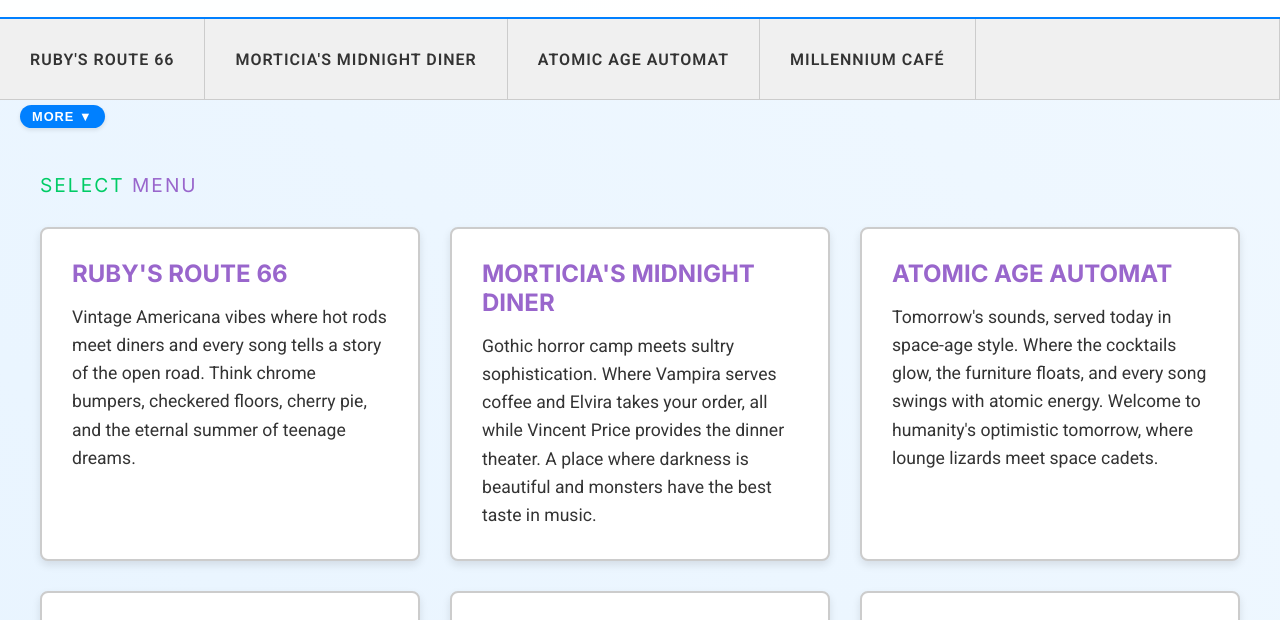
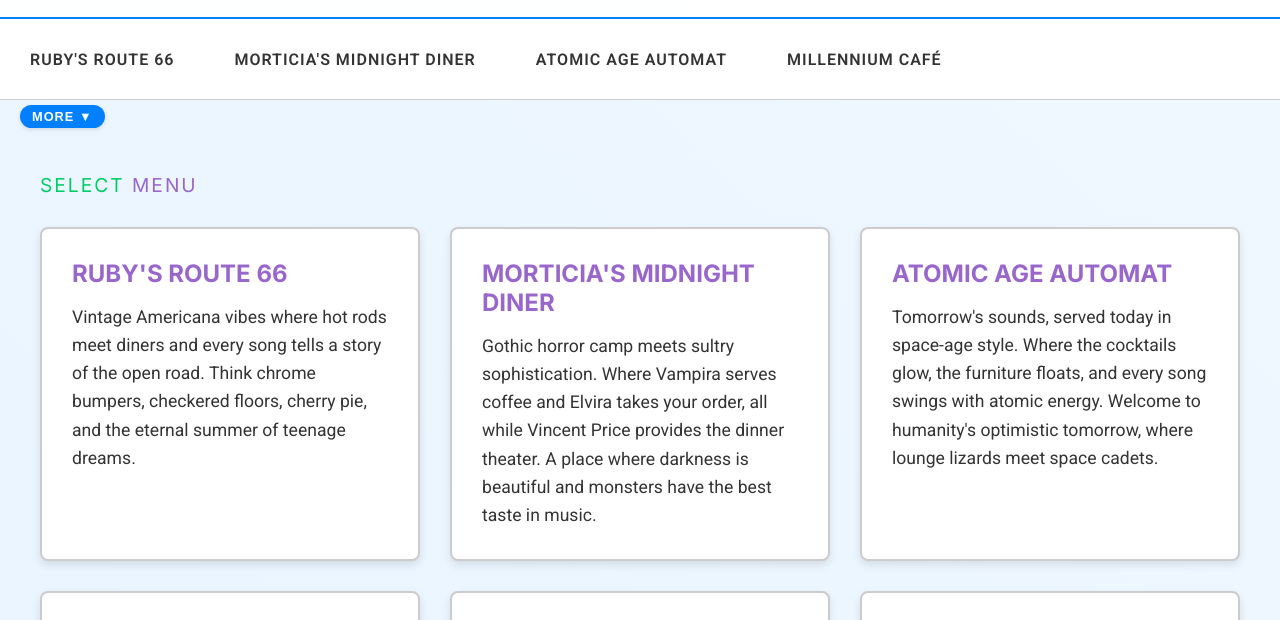
Before and after one commit to swotpilgrim/sonicdiner, a plain HTML site: page index.html in a window 1280 px wide. Shown: the part 96-716 px from the top of the page. Drawn offline with Linux system fonts and the light colour scheme.

Commit message:
Update style.css

```diff
--- a/style.css
+++ b/style.css
@@ -66,8 +66,8 @@ body {
 }
 
 .nav-level {
-    border-right: 1px solid var(--medium-gray);
-    background: var(--light-gray);
+    /* border-right: 1px solid var(--medium-gray); */
+    background: var(--white);
 }
 
 .nav-container {
@@ -93,7 +93,7 @@ body {
 
 .nav-item {
     padding: 20px 30px;
-    border-right: 1px solid var(--medium-gray);
+    /* border-right: 1px solid var(--medium-gray); */
     cursor: pointer;
     transition: all 0.3s ease;
     text-transform: uppercase;
```
